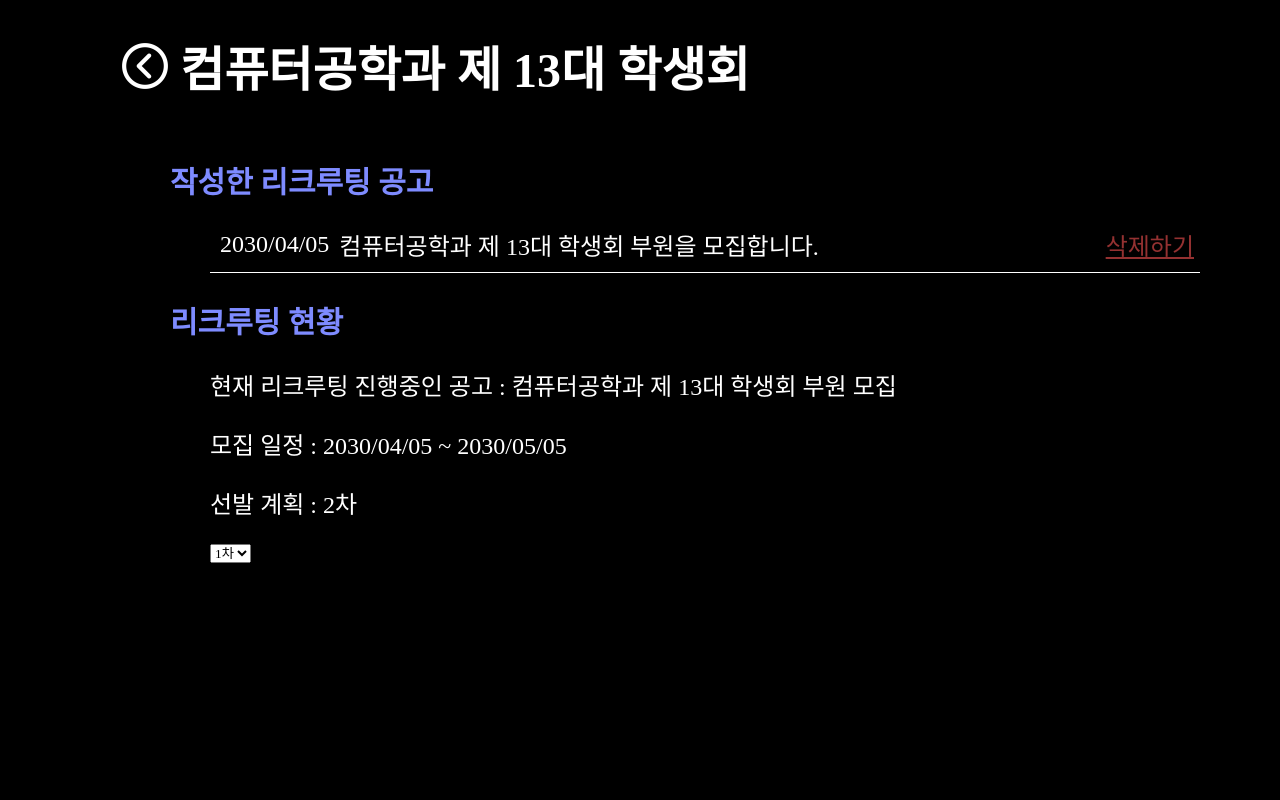
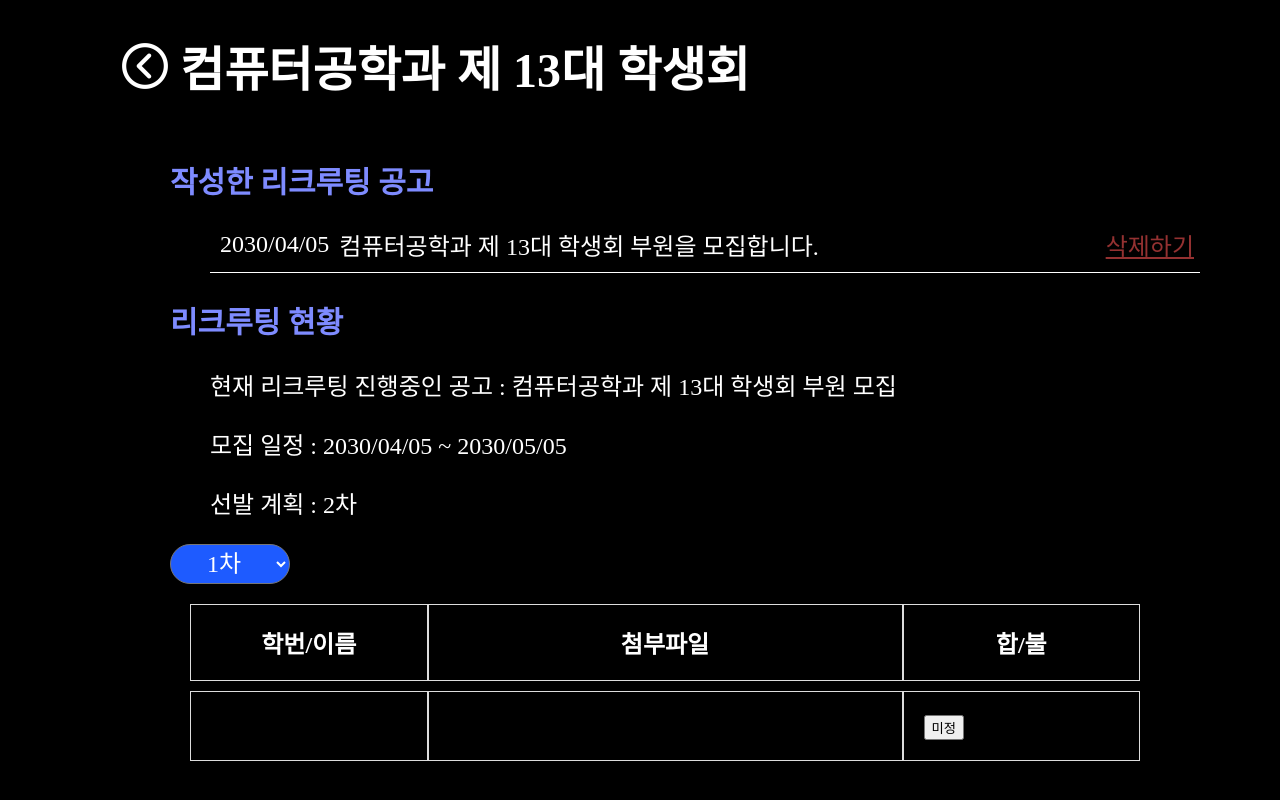
Before and after one commit to s0obang/C-ling, a React (Create React App) app in the folder src/main/frontend/cling/: page /mycrew in a window 1280 px wide. Shown: the part 202-1002 px from the top of the page. Before the commit the page ends 865 px from the top, so only its background shows below. Built offline with nearby package versions, Linux system fonts and the light colour scheme; a web font is replaced by a local one.

Commit message:
[Fix] 로그인 연동

```diff
--- a/src/main/frontend/cling/package.json
+++ b/src/main/frontend/cling/package.json
@@ -27,6 +27,7 @@
     "slick-carousel": "^1.8.1",
     "socket.io-client": "^4.7.5",
     "sockjs-client": "^1.6.1",
+    "styled-components": "^6.1.12",
     "swiper": "^11.1.8",
     "web-vitals": "^2.1.4"
   },
--- a/src/main/frontend/cling/src/App.js
+++ b/src/main/frontend/cling/src/App.js
@@ -23,6 +23,7 @@ import Newpw from './components/contents/user/Newpw';
 import Crew from './components/contents/crew/Crew';
 import Mycrew from './components/contents/crew/Mycrew';
 import NoticeDetail from './components/contents/crew/NoticeDetail';
+import PassList from './components/contents/crew/PassList';
 
 
 
@@ -39,6 +40,9 @@ function App() {
                 <Route path='/login/newpw' element = {<Newpw />} />
                 <Route path='/crew' element = {<Crew />} />
                 <Route path='/mycrew' element = {<Mycrew />} />
+                <Route path='/mycrew/PassList' element = {<PassList />} />
+                <Route path='/mycrew/:crewId' element={<Mycrew />} />
+                <Route path='/notice/:noticeId' element={<NoticeDetail />} />
 
                 <Route path='/create' element={<Checkschool />} />
                 <Route path='/login' element={<Login />} />
@@ -56,8 +60,7 @@ function App() {
                 <Route path="/chat/:userId" element={<Chat />} />
                 <Route path="/chat/:currentUserId/:otherUserId" element={<Chat />} />
 
-                <Route path='/mycrew/:crewId' element={<Mycrew />} />
-                <Route path='/notice/:noticeId' element={<NoticeDetail />} />
+
 
 
             </Routes>
--- a/src/main/frontend/cling/src/assets/scss/contents/crew/crew.scss
+++ b/src/main/frontend/cling/src/assets/scss/contents/crew/crew.scss
@@ -391,9 +391,20 @@
                     font-size: 24px;
                     font-weight: normal;
                 }
+
                 margin-left: 40px;
 
              }
+             .plan{
+                width: 120px;
+                height: 40px;
+                border-radius: 20px;
+                background-color: #1E5BFF;
+                color: #fff;
+                font-size: 24px;
+                font-weight: 500;
+                text-align: center;
+            }
         }
 
 
--- /dev/null
+++ b/src/main/frontend/cling/src/assets/scss/contents/crew/passlist.scss
@@ -0,0 +1,32 @@
+.passlist {
+    display: flex;
+    flex-direction: column;
+    padding: 20px;
+    gap: 10px;
+    font-size: 24px;
+    font-weight: bold;
+
+    .table-title,
+    .row {
+        display: grid;
+        grid-template-columns: 1fr 2fr 1fr;
+
+    }
+
+    .row {
+        >.passlist-item {
+            border: 1px solid #ddd;
+            padding: 20px;
+
+        }
+    }
+    .table-title {
+
+        >.passlist-item {
+            border: 1px solid #ddd;
+            padding: 20px;
+            text-align: center;
+
+        }
+    }
+}
--- a/src/main/frontend/cling/src/components/contents/crew/Mycrew.jsx
+++ b/src/main/frontend/cling/src/components/contents/crew/Mycrew.jsx
@@ -2,6 +2,7 @@ import React from 'react'
 import '../../../assets/scss/contents/crew/crew.scss';
 import Header from '../../Header'
 import left from '../../../assets/img/crew/left.png';
+import PassList from './PassList';
 import { useNavigate } from 'react-router-dom';
 
 const Mycrew = () => {
@@ -38,10 +39,13 @@ const Mycrew = () => {
                         <h3>현재 리크루팅 진행중인 공고 : <span>컴퓨터공학과 제 13대 학생회 부원 모집</span></h3>
                         <h3>모집 일정 : <span>2030/04/05 ~ 2030/05/05 </span></h3>
                         <h3>선발 계획 : <span>2차</span></h3>
-                        <select className="plan">
-                            <option value="1">1차</option>
-                        </select>
+
                     </div>
+                    <select className="plan">
+                        <option value="1">1차</option>
+                        <option value="2">2차</option>
+                    </select>
+                    <PassList />
                 </div>
             </div>
 
--- /dev/null
+++ b/src/main/frontend/cling/src/components/contents/crew/PassList.jsx
@@ -0,0 +1,23 @@
+import React from 'react';
+import '../../../assets/scss/contents/crew/passlist.scss';
+
+const PassList = () => {
+    return (
+        <div className='passlist'>
+            <div className="table-title">
+                <div className='passlist-item'>학번/이름</div>
+                <div className='passlist-item'>첨부파일</div>
+                <div className='passlist-item'>합/불</div>
+            </div>
+            <div className="row">
+                <div className='passlist-item'></div>
+                <div className='passlist-item'></div>
+                <div className='passlist-item'>
+                    <button className='select-pass'>미정</button>
+                </div>
+            </div>
+        </div>
+    )
+}
+
+export default PassList;
--- a/src/main/frontend/cling/src/components/contents/user/Login.jsx
+++ b/src/main/frontend/cling/src/components/contents/user/Login.jsx
@@ -12,26 +12,23 @@ const Login = () => {
     const handleLogin = (e) => {
         e.preventDefault();
 
-        const formData = new FormData();
-        formData.append('studentId', studentId);
-        formData.append('password', password);
+        const params = new URLSearchParams();
+        params.append('studentId', studentId);
+        params.append('password', password);
 
-        axios.post('http://13.48.207.238:1234/api/auth/login', formData, {
+        axios.post('http://13.48.207.238:1234/api/auth/login', params, {
             headers: {
-                'Content-Type': 'multipart/form-data'
+                'Content-Type': 'application/x-www-form-urlencoded'
             }
         })
             .then(res => {
                 if (res.status === 200) {
-                    console.log('Login successful', res.data);
-                    localStorage.setItem('accessToken', res.data.accessToken);
-                    navigate('/dashboard'); // 로그인 후 이동할 페이지로 변경하세요
-                } else {
-                    console.error('Unexpected response status:', res.status);
+                    console.log(res);
+                    navigate('/mainhome');
                 }
             })
             .catch(err => {
-                console.error('Error during login:', err);
+                console.error(err);
             });
     };
 
```
Also changed, not shown: 1 other file (tests, documents, lock files or other folders).
